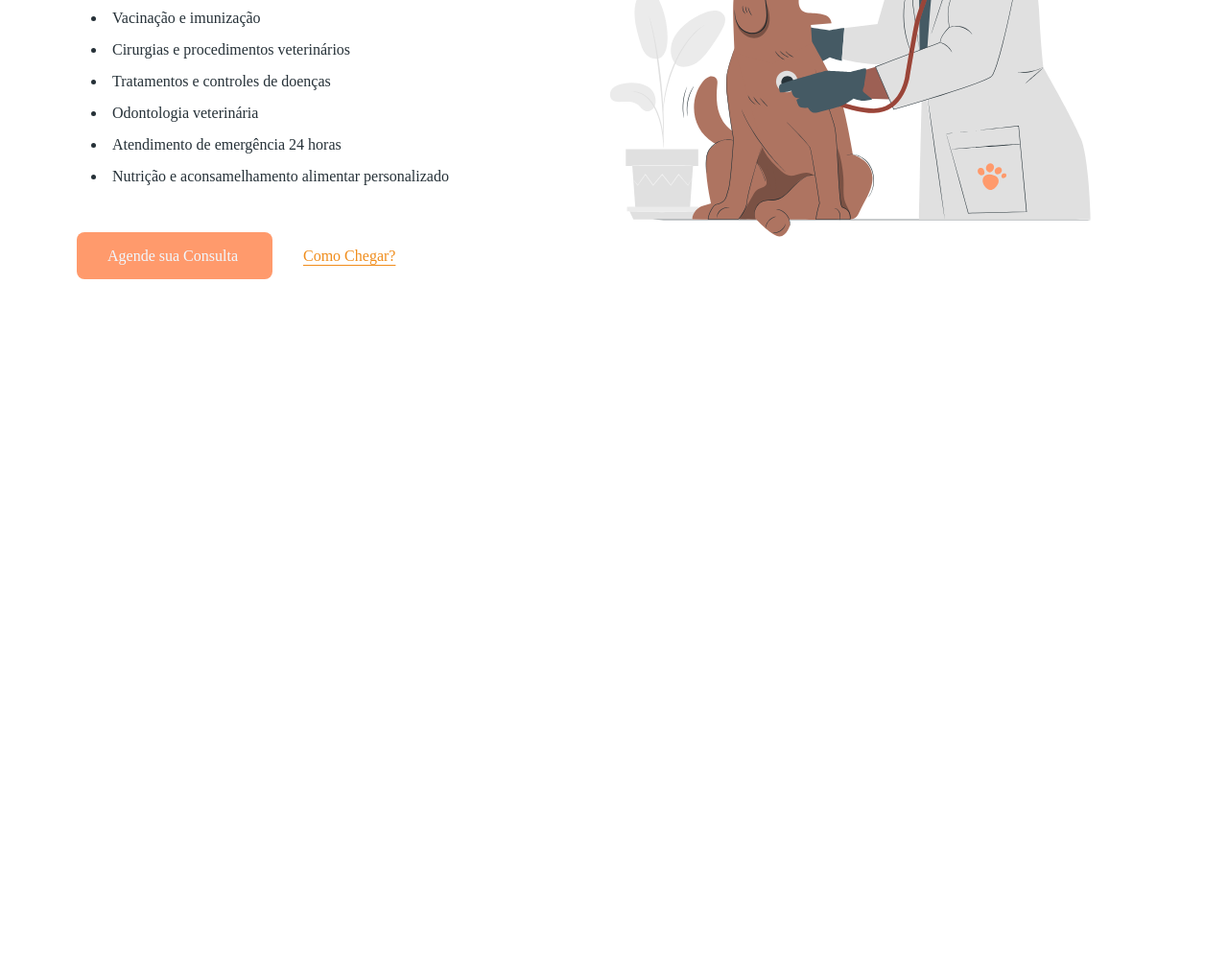
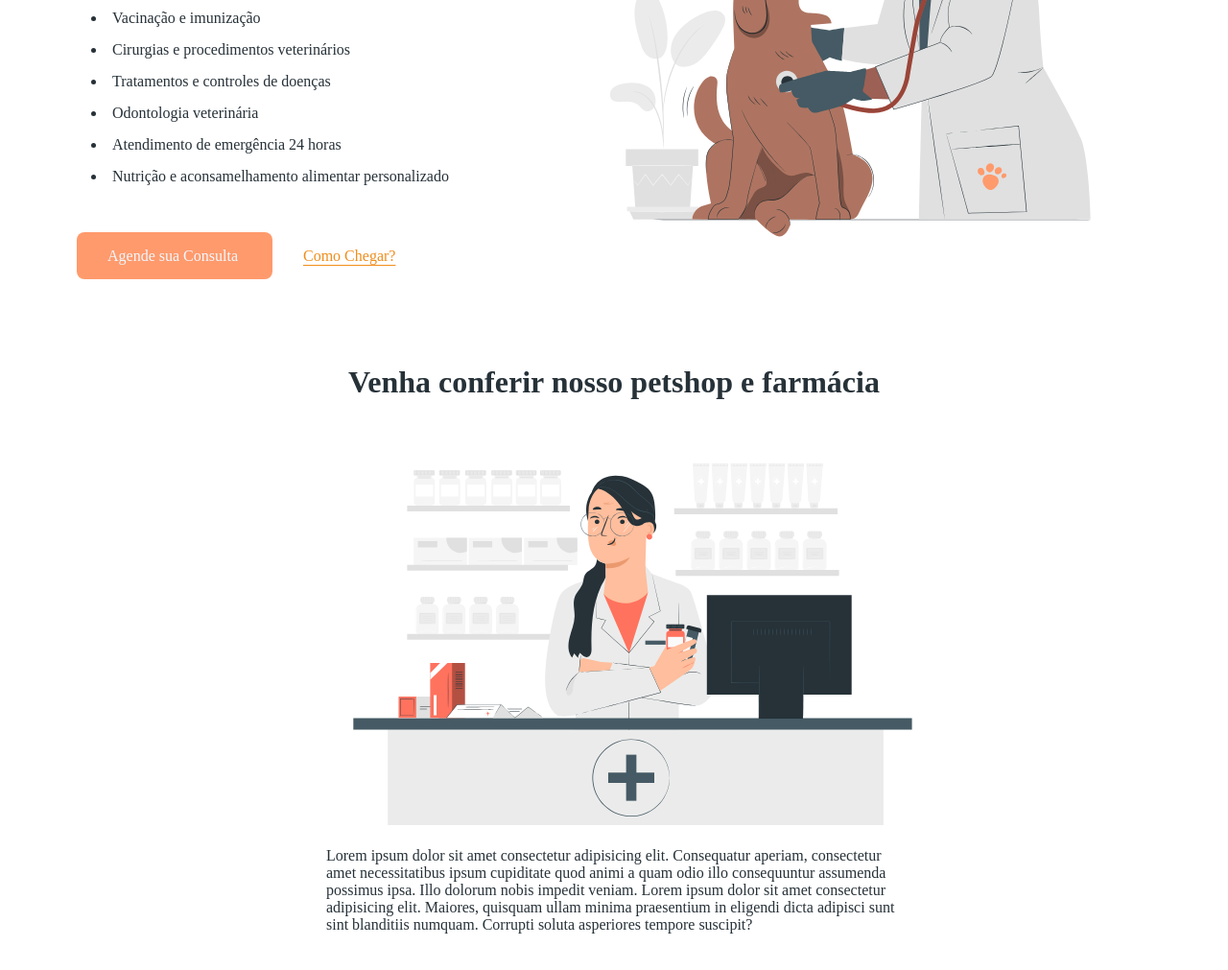
Before and after one commit to GabrielCelestinoSt/petcare, a plain HTML site: page index.html in a window 1280 px wide. Shown: the part 1087-2098 px from the top of the page at 96% size. Before the commit the page ends 1387 px from the top, so only its background shows below. Drawn offline with Linux system fonts and the light colour scheme.

Commit message:
Secção farmácia

```diff
--- a/css/main.css
+++ b/css/main.css
@@ -46,6 +46,16 @@ body{
     position: relative;
 }
 
+#farmacia{
+    display: flex;
+    align-items: center;
+    justify-content: center;
+    gap: 32px;
+    padding: 80px 80px 24px 80px;
+    position: relative;
+}
+
+
 h1, h2{
     font-size: 32px;
     font-weight: 600;
@@ -60,6 +70,7 @@ h1, h2{
 
 .paragrafo-clinica{
     padding-bottom: 15px ;
+    text-align: left;
 }
 
 .marcadores{
@@ -70,6 +81,14 @@ h1, h2{
     padding-left: 15px;
     margin-bottom: 15px;
 }
+
+.texto-farmacia{
+    display: flexbox;
+    align-items: center;
+    text-align: center;
+    width: 600px;
+}
+
 
 .botao{
     background-color: #ff9a6c;
--- a/index.html
+++ b/index.html
@@ -74,8 +74,17 @@
                 <img src="imgs/clinic-img.svg" alt="veterinária cuidando de um cachorro" width="580" height="580">
         </section>
 
+
+
         <section id="farmacia">
+            <div class="texto-farmacia">
+                <h1>Venha conferir nosso petshop e farmácia</h1>
 
+                <img src="imgs/shop-img.svg" alt="vendedora de remédios atrás do balcão">
+
+                <p class="paragrafo-clinica">Lorem ipsum dolor sit amet consectetur adipisicing elit. Consequatur aperiam, consectetur amet necessitatibus ipsum cupiditate quod animi a quam odio illo consequuntur assumenda possimus ipsa. Illo dolorum nobis impedit veniam. Lorem ipsum dolor sit amet consectetur adipisicing elit. Maiores, quisquam ullam minima praesentium in eligendi dicta adipisci sunt sint blanditiis numquam. Corrupti soluta asperiores tempore suscipit?</p>
+
+                </div>
         </section>
 
         <section id="duvida">
```
